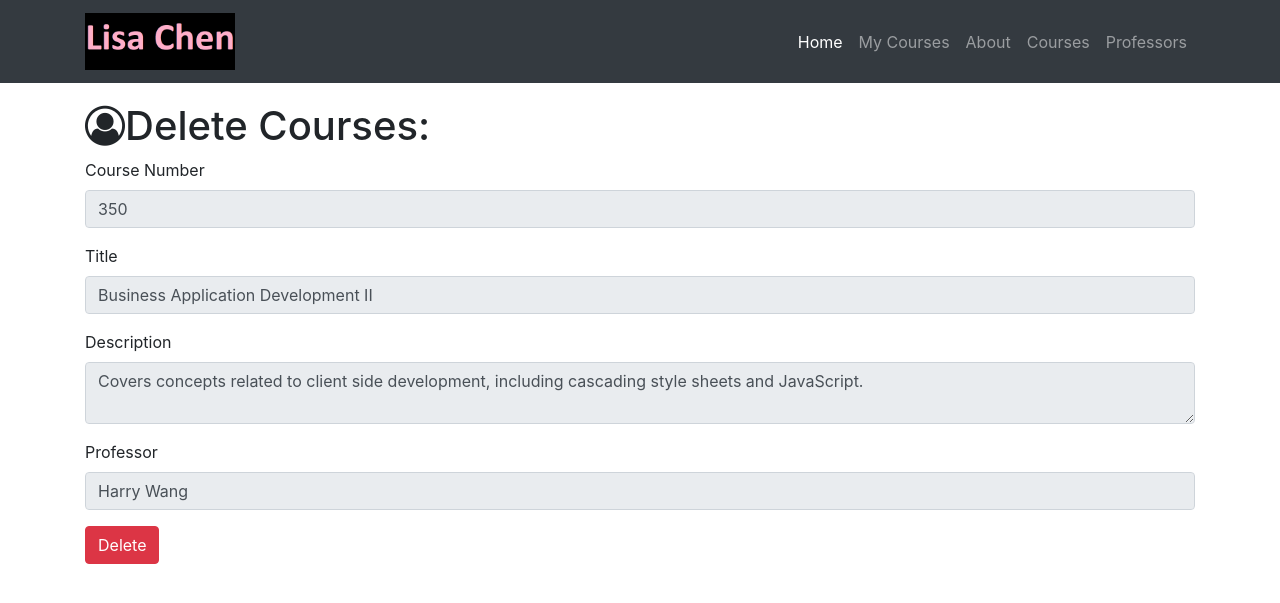
After one commit to lisahchen/my-resume, a Flask app: page /course/delete/1 in a window 1280 px wide. The commit adds this page. Shown: the top 603 px of the page. Run offline with Flask 2, Linux system fonts and the light colour scheme; data comes from the database, SQL or seed files in the repository; both versions use the stored data as it was after the commit; some libraries are stand-ins or nearby versions.

Commit message:
new files

```diff
--- a/resume.py
+++ b/resume.py
@@ -16,7 +16,7 @@ class Professor(db.Model):
     id = db.Column(db.Integer, primary_key=True)
     name = db.Column(db.String(64))
     department = db.Column(db.Text)
-    courses = db.relationship('Course', backref='professor')
+    courses = db.relationship('Course', backref='professor', cascade='delete')
 
 
 class Course(db.Model):
@@ -40,7 +40,7 @@ def show_all_professors():
 
 
 @app.route('/professor/add', methods=['GET', 'POST'])
-def add_professorss():
+def add_professors():
     if request.method == 'GET':
         return render_template('professor-add.html')
     if request.method == 'POST':
@@ -63,6 +63,18 @@ def edit_professors(id):
         # Get data from form
         professor.name = request.form['name']
         professor.department = request.form['department']
+        db.session.commit()
+        return redirect(url_for('show_all_professors'))
+
+
+@app.route('/professor/delete/<int:id>', methods=['GET', 'POST'])
+def delete_professors(id):
+    professor = Professor.query.filter_by(id=id).first()
+    if request.method == 'GET':
+        return render_template('professor-delete.html', professor=professor)
+    if request.method == 'POST':
+        # Get data from form
+        db.session.delete(professor)
         db.session.commit()
         return redirect(url_for('show_all_professors'))
 
@@ -109,6 +121,19 @@ def edit_courses(id):
         return redirect(url_for('show_all_courses'))
 
 
+@app.route('/course/delete/<int:id>', methods=['GET', 'POST'])
+def delete_courses(id):
+    course = Course.query.filter_by(id=id).first()
+    professors = Professor.query.all()
+    if request.method == 'GET':
+        return render_template('course-delete.html', course=course, professors=professors)
+    if request.method == 'POST':
+        # Get data from form
+        db.session.delete(course)
+        db.session.commit()
+        return redirect(url_for('show_all_courses'))
+
+
 @app.route('/my-courses')
 def get_all_courses():
     courses = [
@@ -116,7 +141,7 @@ def get_all_courses():
         'CISC355 Computers, Ethics, and Society',
         'MATH201 Introduction to Statistical Methods I'
     ]
-    return render_template('courses.html', courses=courses)
+    return render_template('my-courses.html', courses=courses)
 
 
 @app.route('/about')
--- a/templates/course-add.html
+++ b/templates/course-add.html
@@ -7,7 +7,7 @@
 
 {% block page_content %}
   <div class="container">
-    <h1 class="mt-5"><i class="fa fa-music" aria-hidden="true"></i>Add Courses:</h1>
+    <h1 class="mt-5"><i class="fa fa-user-circle-o" aria-hidden="true"></i>Add Courses:</h1>
     <form action="/course/add" method="post">
       <div class="form-group">
         <label>Course Number</label>
--- a/templates/course-all.html
+++ b/templates/course-all.html
@@ -7,7 +7,7 @@
 
 {% block page_content %}
   <div class="container">
-    <h1 class="mt-5"><i class="fa fa-music" aria-hidden="true"></i>All Courses:</h1>
+    <h1 class="mt-5"><i class="fa fa-user-circle-o" aria-hidden="true"></i>All Courses:</h1>
     <div class="row bottom-margin">
       <a href="/course/all" class="btn btn-primary" role="button" aria-disabled="true">All Courses</a>
     </div>
@@ -55,6 +55,7 @@
           <td>{{course.professor.name}}</td>
           <td>
             <a href="/course/edit/{{course.id}}" class="btn btn-success" role="button" aria-disabled="true">Edit</a>
+            <a href="/course/delete/{{course.id}}" class="btn btn-danger" role="button" aria-disabled="true">Delete</a>
           </td>
         </tr>
       {% endfor%}
--- /dev/null
+++ b/templates/course-delete.html
@@ -0,0 +1,44 @@
+<!DOCTYPE html>
+{% extends "home-base.html" %}
+
+{% block title %}
+  Delete Courses
+{% endblock %}
+
+{% block page_content %}
+  <div class="container">
+    <h1 class="mt-5"><i class="fa fa-user-circle-o" aria-hidden="true"></i>Delete Courses:</h1>
+    <form action="/course/delete/{{course.id}}" method="post">
+      <div class="form-group">
+        <label>Course Number</label>
+        <input class="form-control" type="text" name="course_number" value="{{course.course_number}}" required="true" readonly="true">
+      </div>
+      <div class="form-group">
+        <label>Title</label>
+        <input class="form-control" type="text" name="title" value="{{course.title}}" required="true" readonly="true">
+      </div>
+      <div class="form-group">
+        <label>Description</label>
+        <textarea class="form-control" name="description" required="true" readonly="true">{{course.description}}</textarea>
+      </div>
+      <div class="form-group">
+        <label>Professor</label>
+        <input class="form-control" type="text" name="professor" value="{{course.professor.name}}" readonly="true">
+      </div>
+      <button type="submit" class="btn btn-danger" id="delete_btn">Delete</button>
+    </form>
+  </div>
+{% endblock %}
+
+{% block scripts%}
+  {{super()}}
+  <script>
+  $(document).ready(function () {
+    $('#delete_btn').click(function () {
+      if(! confirm('Are you sure?')){
+        return false;
+      }
+    })
+  });
+  </script>
+{% endblock%}
--- a/templates/course-edit.html
+++ b/templates/course-edit.html
@@ -7,7 +7,7 @@
 
 {% block page_content %}
   <div class="container">
-    <h1 class="mt-5"><i class="fa fa-music" aria-hidden="true"></i>Edit Courses:</h1>
+    <h1 class="mt-5"><i class="fa fa-user-circle-o" aria-hidden="true"></i>Edit Courses:</h1>
     <form action="/course/edit/{{course.id}}" method="post">
       <div class="form-group">
         <label>Course Number</label>
--- a/templates/professor-all.html
+++ b/templates/professor-all.html
@@ -29,6 +29,7 @@
               <td>{{professor.department}}</td>
               <td>
                 <a href="/professor/edit/{{professor.id}}" class="btn btn-success" role="button" aria-disabled="true">Edit</a>
+                <a href="/professor/delete/{{professor.id}}" class="btn btn-danger" role="button" aria-disabled="true">Delete</a>
               </td>
             </tr>
           {% endfor%}
--- a/templates/professor-edit.html
+++ b/templates/professor-edit.html
@@ -7,7 +7,7 @@
 
 {% block page_content %}
   <div class="container">
-    <h1 class="mt-5"><i class="fa fa-music" aria-hidden="true"></i>Edit Professors:</h1>
+    <h1 class="mt-5"><i class="fa fa-user-circle-o" aria-hidden="true"></i>Edit Professors:</h1>
     <form action="/professor/edit/{{professor.id}}" method="post">
       <div class="form-group">
         <label>Name</label>
```
Also changed, not shown: templates/professor-delete.html (added, +36 -0 lines), data.sqlite.
